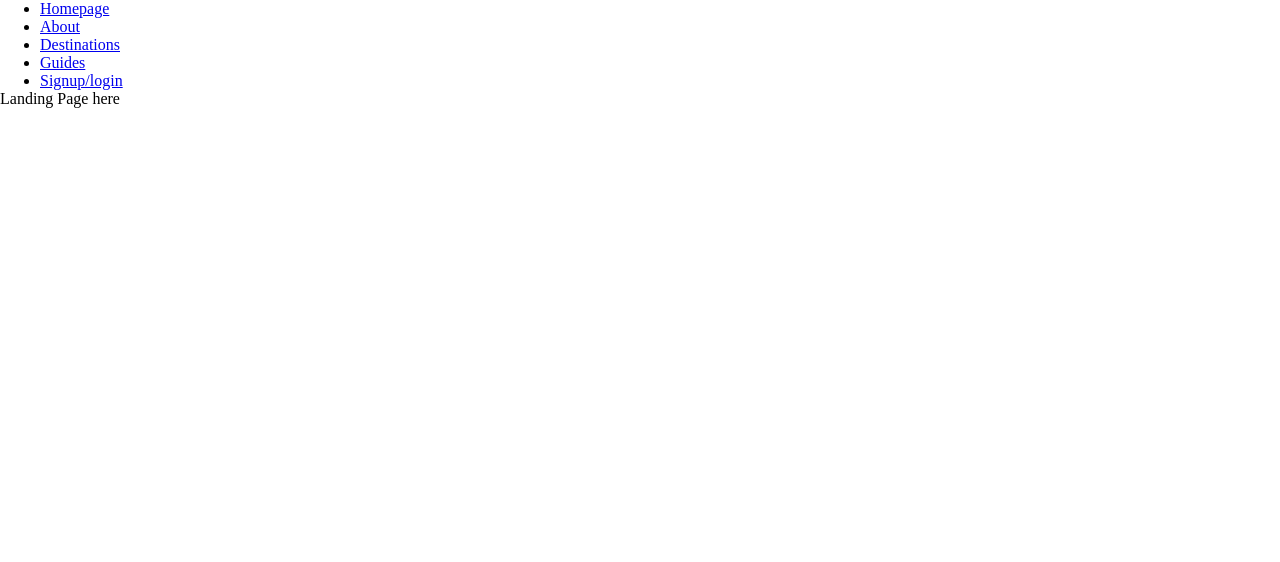
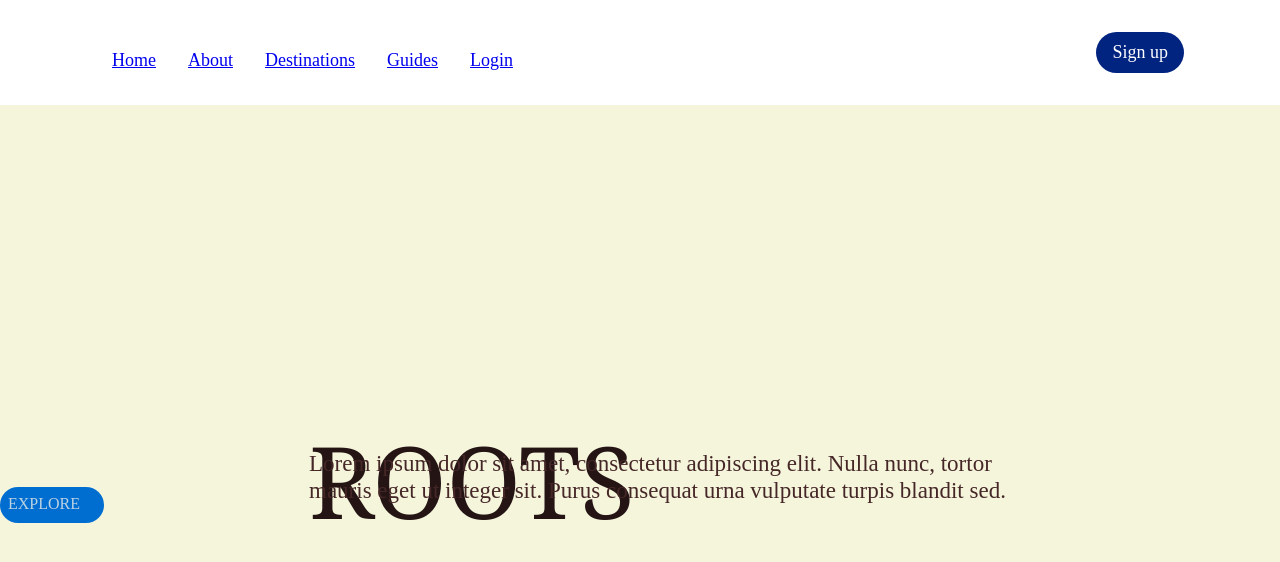
Before and after one commit to dev-triangle/roots-frontend, a React (Create React App) app: page / in a window 1280 px wide. Shown: the top 562 px of the page. Built offline with nearby package versions, Linux system fonts and the light colour scheme.

Commit message:
initial commit

```diff
--- a/package.json
+++ b/package.json
@@ -9,6 +9,7 @@
     "react": "^18.2.0",
     "react-dom": "^18.2.0",
     "react-helmet": "^6.1.0",
+    "react-icons": "^4.7.1",
     "react-router-dom": "^6.4.3",
     "react-scripts": "5.0.1",
     "web-vitals": "^2.1.4"
--- /dev/null
+++ b/src/components/Navbar/Navbar.css
@@ -0,0 +1,126 @@
+.home__navbar {
+    display: flex;
+    justify-content: space-between;
+    align-items:flex-end;
+
+    padding: 2rem 6rem;
+}
+
+.home__navbar-links {
+    flex: 1;
+    display: flex;
+    justify-content: flex-start;
+    align-items: center;
+}
+
+
+.home__navbar-links_container {
+    display: flex;
+    flex-direction: row;
+}
+
+.home__navbar-sign {
+    display: flex;
+    justify-content: flex-end;
+    align-items: center;
+}
+
+.home__navbar-links_container p,
+.home__navbar-sign p,
+.home__navbar-menu_container p {
+    color: #fff;
+    font-family: var(--font-family);
+    font-weight: 500;
+    font-size: 18px;
+    line-height: 25px;
+    text-transform: capitalize;
+
+    margin: 0 1rem;
+    cursor: pointer;
+}
+
+.home__navbar-sign button,
+.home__navbar-menu_container button {
+    padding: 0.5rem 1rem;
+    color: #fff;
+    background: #022481;
+    font-family: var(--font-family);
+    font-weight: 500;
+    font-size: 18px;
+    line-height: 25px;
+    border: none;
+    outline: none;
+    cursor: pointer;
+    border-radius: 71px;
+}
+
+.home__navbar-menu {
+    margin-left: 1rem;
+
+    display: none;
+    position: relative;
+}
+
+.home__navbar-menu svg {
+    cursor: pointer;
+}
+
+.home__navbar-menu_container {
+    display: flex;
+    justify-content: flex-end;
+    align-items: flex-end;
+    flex-direction: column;
+
+    text-align: end;
+    background: var(--color-footer);
+    padding: 2rem;
+    position: absolute;
+    right: 0;
+    top: 40px;
+    margin-top: 1rem;
+    min-width: 210px;
+    border-radius: 5px;
+    box-shadow: 0px 0px 5px rgba(0,0, 0,0.2);
+}
+
+.home__navbar-menu_container p {
+    margin: 1rem 0;
+}
+
+.home__navbar-menu_container-links-sign {
+    display: none;
+}
+
+@media screen and (max-width: 1050px) {
+    .home__navbar-links_container {
+        display: none;
+    }
+
+    .home__navbar-menu {
+        display: flex;
+    }
+}
+
+@media screen and (max-width: 700px) {
+    .home__navbar {
+        padding: 2rem 4rem;
+    }
+}
+
+@media screen and (max-width: 550px) {
+    .home__navbar {
+        padding: 2rem;
+    }
+
+    .home__navbar-sign {
+        display: none;
+    }
+
+    .home__navbar-menu_container {
+        top: 20px;
+    }
+
+    .home__navbar-menu_container-links-sign {
+        display: block;
+    }
+}
--- a/src/components/Navbar/Navbar.js
+++ b/src/components/Navbar/Navbar.js
@@ -1,17 +1,63 @@
-import React from 'react'
+import React,{useState} from 'react'
 import { Link } from 'react-router-dom'
+import {RiCloseLine,RiMenu3Line } from "react-icons/ri";
+import './Navbar.css'
+const Navbar = () => {
+  const [toggleMenu, setToggleMenu] = useState(false);
 
-const Navbar = () => {
+
   return (
-    <div>
-        <ul>
-        <li><Link to='/'>Homepage</Link></li>
-        <li><Link>About</Link></li>
-        <li><Link to='/places'>Destinations</Link></li>
-        <li><Link to='/guides'>Guides</Link></li>
-        <li><Link to='/signup'>Signup/login</Link></li>
-        </ul>
+    // <div>
+
+    //     <ul>
+    //     <li><Link to='/'>Homepage</Link></li>
+    //     <li><Link>About</Link></li>
+    //     <li><Link to='/places'>Destinations</Link></li>
+    //     <li><Link to='/guides'>Guides</Link></li>
+    //     <li><Link to='/signup'>Signup/login</Link></li>
+    //     </ul>
+    // </div>
+    <div className="home__navbar">
+    <div className="home__navbar-links">
+
+      <div className="home__navbar-links_container">
+      <Link to='/'><p><a href="#home">Home</a></p></Link>
+      <Link to='/'> <p><a href="#about">About</a></p></Link>
+      <Link to='/places'> <p><a href="#destinations">Destinations</a></p></Link>
+      <Link to='/guides'> <p><a href="#guides">Guides</a></p></Link>
+      <Link to='/signup'><p><a href="login">Login</a></p></Link>
+      </div>
     </div>
+    <div className="home__navbar-sign">
+      <p>Sign in</p>
+      <Link to ='/signup'><button type="button">Sign up</button></Link>
+    </div>
+    <div className="home__navbar-menu">
+      {toggleMenu
+        ? <RiCloseLine color="#fff" size={27} onClick={() => setToggleMenu(false)} />
+        : <RiMenu3Line color="#fff" size={27} onClick={() => setToggleMenu(true)} />}
+      {toggleMenu && (
+      <div className="home__navbar-menu_container scale-up-center">
+         <div className="home__navbar-links">
+
+      <div className="home__navbar-links_container">
+      <Link to='/'><p><a href="#home">Home</a></p></Link>
+      <Link to='/'> <p><a href="#about">About</a></p></Link>
+      <Link to='/places'> <p><a href="#destinations">Destinations</a></p></Link>
+      <Link to='/guides'> <p><a href="#guides">Guides</a></p></Link>
+      <Link to='/signup'><p><a href="login">Login</a></p></Link>
+      </div>
+    </div>
+    <div className="home__navbar-sign">
+      <p>Sign in</p>
+      <button type="button">Sign up</button>
+    </div>
+      </div>
+      )}
+    </div>
+  </div>
+
+
   )
 }
 
--- a/src/pages/Contact/Contact.css
+++ b/src/pages/Contact/Contact.css
@@ -0,0 +1,98 @@
+.contact_main{
+    width: 50%;
+    position: absolute;
+}
+
+
+.contact_right{
+    position: absolute;
+    width: 50%;
+
+}
+.contact_left{
+    position: absolute;
+    top: 50%;
+    left: 70rem;
+    transform: translate(-50%, -50%);
+    background-color: #05182D;
+    width: 50%;
+    color: antiquewhite;
+}
+.contact_form{
+    display: flex;
+    background: rgba(14, 7, 7, 0.25);
+}
+.co__input{
+    align-items: center;
+
+    height: 2rem;
+    width : 15rem;
+    border-radius: 10px;
+    border-color: #ffff;
+    display:flex;
+    flex-direction: column;
+
+}
+.co_reg_button
+{
+    background-color: #0062CC;
+    /* position: fixed; */
+    width: 15rem;
+    height: 2.6rem;
+    left: 0px;
+    top: 0px;
+    box-shadow: 4px 4px 12px #05182D, inset 4px 4px 14px rgba(255, 255, 255, 0.25);
+    border-radius: 1.25rem;
+    color: #ffff;
+    overflow: contain;
+}
+.co_reg_button:hover{
+    color: light blue;
+    background-color: none;
+}
+
+.co_reg_inputs
+{
+
+   border-radius: 10px;
+    height: 0.5rem;
+     padding :8px 8px;
+    margin: 8px 0;
+   border-color: #ffff;
+   background-color: #05182D;
+
+}
+.content_su{
+    width : 100%;
+    gap : 2rem;
+display: flex;
+flex-direction: row;
+flex-wrap: wrap;
+background-color: #05182D;
+}
+
+.page{
+    width: 100%;
+    height: 100%;
+    background: linear-gradient(104.98deg, #27315A 2.26%, #000000 93.54%);
+
+}
+.page2{
+    width: 100%;
+    height: 100%;
+    background: linear-gradient(104.98deg, #2A4E64 2.26%, #0C1E27 93.54%);
+
+}
+.page1{
+    width: 100%;
+    height: 100%;
+    grid-row: 2;
+    color: aliceblue;
+    text-size-adjust: 4xl;
+
+}
+.centered{
+    display: flex;
+    justify-content: center;
+    align-items: center;
+}
--- a/src/pages/Contact/Contact.js
+++ b/src/pages/Contact/Contact.js
@@ -1,8 +1,24 @@
 import React from 'react'
+// import MainLayout from '../../components/MainLayout/MainLayout'
+// import { Link } from 'react-router-dom'
 import './Contact.css'
 const Contact = () => {
   return (
-    <div>Contact</div>
+    <div>
+     <React.Fragment>
+      <section>
+        <div className='page1   '>
+          <div className='page centered'>
+            <p>Page1</p>
+          </div>
+
+          <div className='page2 centered'>
+            <p>Page2</p>
+          </div>
+        </div>
+      </section>
+     </React.Fragment>
+    </div>
   )
 }
 
--- a/src/pages/Homepage/Homepage.css
+++ b/src/pages/Homepage/Homepage.css
@@ -0,0 +1,70 @@
+.home_container{
+    display: flex;
+
+    align-items: center;
+    width: 100vw;
+    min-height: 100vh;
+
+ background-color:beige ;
+        background-size: cover;
+      background-position: center;
+}
+.home_title{
+    position: absolute;
+    width: 781px;
+    height: 100px;
+    left: 309px;
+
+
+    font-family:Cambria, Cochin, Georgia, Times, 'Times New Roman', serif;
+
+
+    font-size: 100px;
+    line-height: 50px;
+
+    color: #241414;
+}
+.home_intro{
+    position: absolute;
+width: 732px;
+height: 85px;
+left: 309px;
+top: 450px;
+
+font-family: 'Work Sans';
+font-style: normal;
+font-weight: 400;
+font-size: 23px;
+line-height: 27px;
+
+color: #462727;
+}
+/* .home_button{
+    border: none;
+    background: #c4b31b;
+    border-radius: 71px;
+    color: #10293a;
+    height: 2.25rem;
+    width: 6.5rem;
+    padding: .5rem;
+    left: 309px;
+    display: flex;
+    flex-direction: column;
+
+} */
+
+.home_button  {
+    border: none;
+    background:  #006DD1;
+    border-radius: 71px;
+    color: #bcd3e2;
+    height: 2.25rem;
+    width: 6.5rem;
+    padding: .5rem;
+
+
+
+}
+.h_button{
+    position: relative;
+}
--- a/src/pages/Homepage/Homepage.js
+++ b/src/pages/Homepage/Homepage.js
@@ -4,7 +4,12 @@ import MainLayout from '../../components/MainLayout/MainLayout'
 const Homepage = () => {
   return (
     <MainLayout>
-      Landing Page here
+    <div className='home_container'>
+     <div className='home_title'>ROOTS</div>
+      <div className='home_intro'>Lorem ipsum dolor sit amet, consectetur adipiscing elit. Nulla nunc, tortor mauris eget ut integer sit. Purus consequat urna vulputate turpis blandit sed.</div>
+       <div className='home_button'><span className='h_button'>EXPLORE</span></div>
+
+    </div>
     </MainLayout>
   )
 }
```
Also changed, not shown: src/images/background.jpg (added), 1 other file (tests, documents, lock files or other folders).
